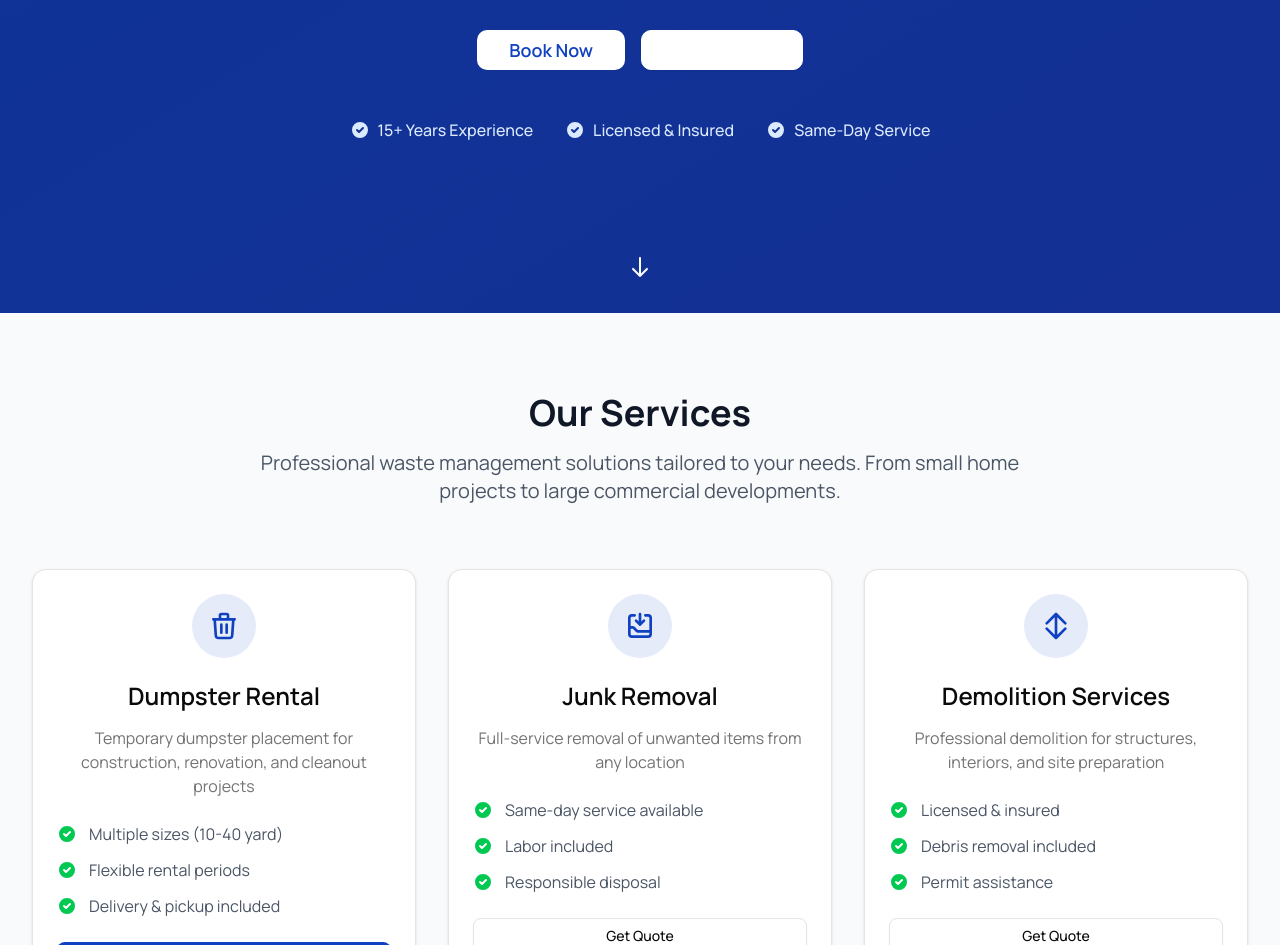
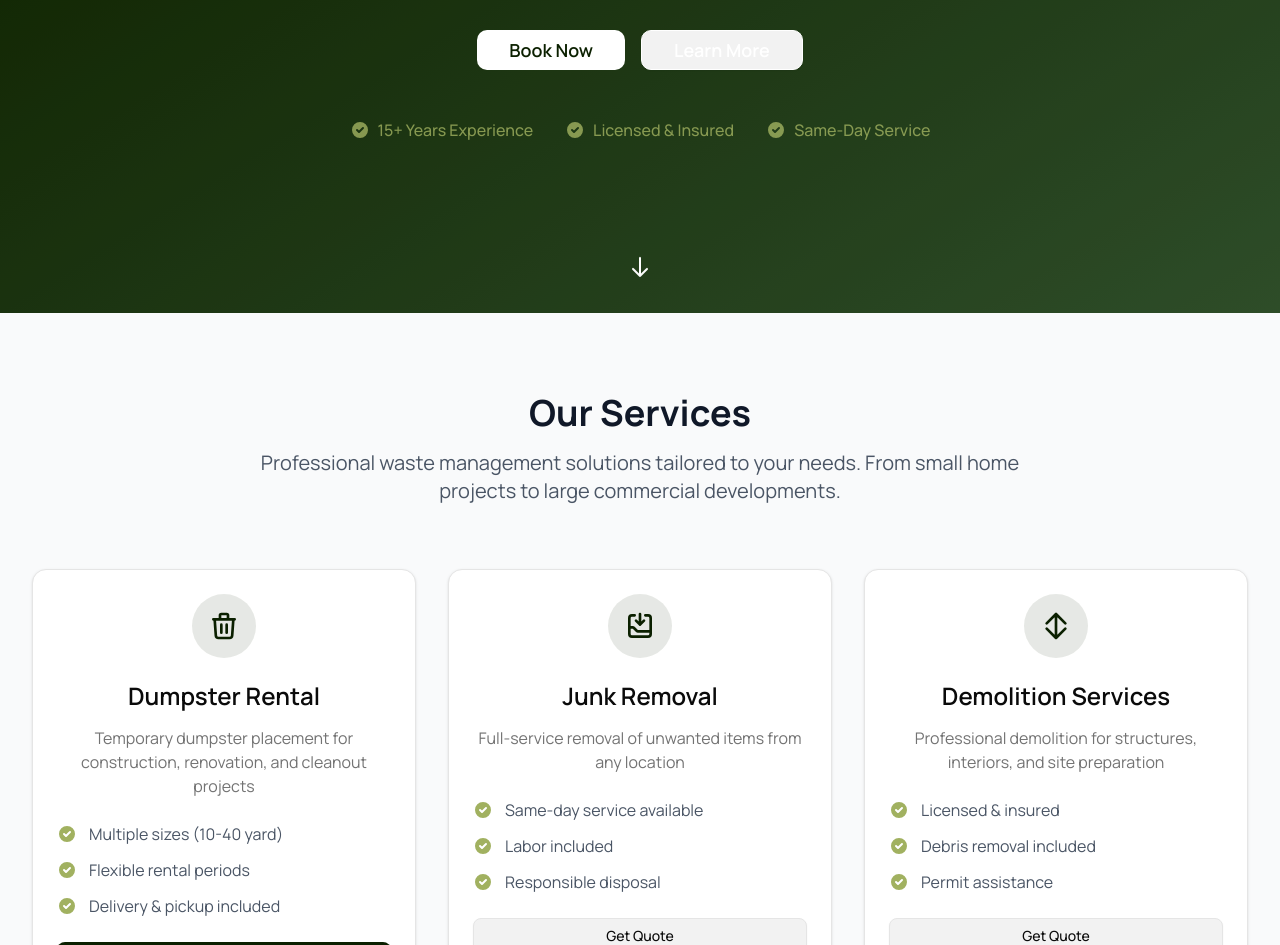
Before and after one commit to davism1787/fisher-waste, a Next.js app: page / in a window 1280 px wide. Shown: the part 487-1432 px from the top of the page. Built offline with nearby package versions, Linux system fonts and the light colour scheme; no server answers.

Commit message:
updated the color theme

```diff
--- a/src/app/globals.css
+++ b/src/app/globals.css
@@ -46,20 +46,20 @@
 
 :root {
   --radius: 0.625rem;
-  --background: oklch(1 0 0);
+  --background: oklch(0.961 0 0); /* Off-White #F5F5F5 */
   --foreground: oklch(0.145 0 0);
   --card: oklch(1 0 0);
   --card-foreground: oklch(0.145 0 0);
   --popover: oklch(1 0 0);
   --popover-foreground: oklch(0.145 0 0);
-  --primary: oklch(0.439 0.204 263.6); /* Airtasker blue #0A65FC */
+  --primary: oklch(0.218 0.073 132.98); /* Deep Green #253B21 */
   --primary-foreground: oklch(0.985 0 0);
-  --secondary: oklch(0.97 0 0);
-  --secondary-foreground: oklch(0.205 0 0);
+  --secondary: oklch(0.448 0.084 140.73); /* Medium Green #4A704A */
+  --secondary-foreground: oklch(0.985 0 0);
   --muted: oklch(0.97 0 0);
   --muted-foreground: oklch(0.556 0 0);
-  --accent: oklch(0.97 0 0);
-  --accent-foreground: oklch(0.205 0 0);
+  --accent: oklch(0.729 0.107 118.35); /* Light Green #8BC34A */
+  --accent-foreground: oklch(0.145 0 0);
   --destructive: oklch(0.577 0.245 27.325);
   --border: oklch(0.922 0 0);
   --input: oklch(0.922 0 0);
@@ -86,14 +86,14 @@
   --card-foreground: oklch(0.985 0 0);
   --popover: oklch(0.205 0 0);
   --popover-foreground: oklch(0.985 0 0);
-  --primary: oklch(0.922 0 0);
-  --primary-foreground: oklch(0.205 0 0);
-  --secondary: oklch(0.269 0 0);
+  --primary: oklch(0.218 0.073 132.98); /* Deep Green #253B21 */
+  --primary-foreground: oklch(0.985 0 0);
+  --secondary: oklch(0.448 0.084 140.73); /* Medium Green #4A704A */
   --secondary-foreground: oklch(0.985 0 0);
   --muted: oklch(0.269 0 0);
   --muted-foreground: oklch(0.708 0 0);
-  --accent: oklch(0.269 0 0);
-  --accent-foreground: oklch(0.985 0 0);
+  --accent: oklch(0.729 0.107 118.35); /* Light Green #8BC34A */
+  --accent-foreground: oklch(0.145 0 0);
   --destructive: oklch(0.704 0.191 22.216);
   --border: oklch(1 0 0 / 10%);
   --input: oklch(1 0 0 / 15%);
--- a/src/components/booking-section.tsx
+++ b/src/components/booking-section.tsx
@@ -327,12 +327,12 @@ export function BookingSection() {
                   {submitStatus.type && (
                     <div className={`p-4 rounded-lg ${
                       submitStatus.type === 'success'
-                        ? 'bg-green-50 border border-green-200 text-green-800'
+                        ? 'bg-accent/10 border border-accent/20 text-accent'
                         : 'bg-red-50 border border-red-200 text-red-800'
                     }`}>
                       <div className="flex items-center space-x-2">
                         {submitStatus.type === 'success' ? (
-                          <svg className="w-5 h-5 text-green-500" fill="currentColor" viewBox="0 0 20 20">
+                          <svg className="w-5 h-5 text-accent" fill="currentColor" viewBox="0 0 20 20">
                             <path fillRule="evenodd" d="M10 18a8 8 0 100-16 8 8 0 000 16zm3.707-9.293a1 1 0 00-1.414-1.414L9 10.586 7.707 9.293a1 1 0 00-1.414 1.414l2 2a1 1 0 001.414 0l4-4z" clipRule="evenodd" />
                           </svg>
                         ) : (
--- a/src/components/contact-section.tsx
+++ b/src/components/contact-section.tsx
@@ -186,12 +186,12 @@ export function ContactSection() {
                 {submitStatus.type && (
                   <div className={`p-4 rounded-lg ${
                     submitStatus.type === 'success'
-                      ? 'bg-green-50 border border-green-200 text-green-800'
+                      ? 'bg-accent/10 border border-accent/20 text-accent'
                       : 'bg-red-50 border border-red-200 text-red-800'
                   }`}>
                     <div className="flex items-center space-x-2">
                       {submitStatus.type === 'success' ? (
-                        <svg className="w-5 h-5 text-green-500" fill="currentColor" viewBox="0 0 20 20">
+                        <svg className="w-5 h-5 text-accent" fill="currentColor" viewBox="0 0 20 20">
                           <path fillRule="evenodd" d="M10 18a8 8 0 100-16 8 8 0 000 16zm3.707-9.293a1 1 0 00-1.414-1.414L9 10.586 7.707 9.293a1 1 0 00-1.414 1.414l2 2a1 1 0 001.414 0l4-4z" clipRule="evenodd" />
                         </svg>
                       ) : (
--- a/src/components/hero-section.tsx
+++ b/src/components/hero-section.tsx
@@ -31,7 +31,7 @@ export function HeroSection() {
       {/* Parallax Background */}
       <div
         ref={parallaxRef}
-        className="absolute inset-0 bg-gradient-to-br from-primary to-blue-800 parallax"
+        className="absolute inset-0 bg-gradient-to-br from-primary to-secondary parallax"
       >
         <div className="absolute inset-0 bg-black/20"></div>
       </div>
@@ -40,10 +40,10 @@ export function HeroSection() {
       <div className="relative z-10 text-center text-white px-4 sm:px-6 lg:px-8 max-w-4xl mx-auto">
         <h1 className="text-4xl sm:text-5xl md:text-6xl font-bold mb-6 leading-tight">
           Professional Waste Management
-          <span className="block text-blue-200">Solutions in Houston</span>
+          <span className="block text-accent">Solutions in Houston</span>
         </h1>
 
-        <p className="text-xl sm:text-2xl mb-8 text-blue-100 max-w-2xl mx-auto">
+        <p className="text-xl sm:text-2xl mb-8 text-accent/80 max-w-2xl mx-auto">
           Reliable dumpster rentals, junk removal, and demolition services.
           Same-day availability with transparent pricing.
         </p>
@@ -68,7 +68,7 @@ export function HeroSection() {
         </div>
 
         {/* Trust Indicators */}
-        <div className="mt-12 flex flex-wrap justify-center items-center gap-8 text-blue-100">
+        <div className="mt-12 flex flex-wrap justify-center items-center gap-8 text-accent/80">
           <div className="flex items-center space-x-2">
             <svg className="w-5 h-5" fill="currentColor" viewBox="0 0 20 20">
               <path fillRule="evenodd" d="M10 18a8 8 0 100-16 8 8 0 000 16zm3.707-9.293a1 1 0 00-1.414-1.414L9 10.586 7.707 9.293a1 1 0 00-1.414 1.414l2 2a1 1 0 001.414 0l4-4z" clipRule="evenodd" />
--- a/src/components/navigation.tsx
+++ b/src/components/navigation.tsx
@@ -46,7 +46,7 @@ export function Navigation() {
                 className={`px-3 py-2 text-sm font-medium transition-colors ${
                   isScrolled
                     ? "text-gray-700 hover:text-primary"
-                    : "text-white hover:text-blue-200"
+                    : "text-white hover:text-accent"
                 }`}
               >
                 Services
@@ -56,7 +56,7 @@ export function Navigation() {
                 className={`px-3 py-2 text-sm font-medium transition-colors ${
                   isScrolled
                     ? "text-gray-700 hover:text-primary"
-                    : "text-white hover:text-blue-200"
+                    : "text-white hover:text-accent"
                 }`}
               >
                 FAQ
@@ -66,7 +66,7 @@ export function Navigation() {
                 className={`px-3 py-2 text-sm font-medium transition-colors ${
                   isScrolled
                     ? "text-gray-700 hover:text-primary"
-                    : "text-white hover:text-blue-200"
+                    : "text-white hover:text-accent"
                 }`}
               >
                 Contact
--- a/src/components/services-section.tsx
+++ b/src/components/services-section.tsx
@@ -62,19 +62,19 @@ export function ServicesSection() {
             <CardContent>
               <ul className="space-y-3 mb-6">
                 <li className="flex items-center text-gray-600">
-                  <svg className="w-5 h-5 text-green-500 mr-3" fill="currentColor" viewBox="0 0 20 20">
+                  <svg className="w-5 h-5 text-accent mr-3" fill="currentColor" viewBox="0 0 20 20">
                     <path fillRule="evenodd" d="M10 18a8 8 0 100-16 8 8 0 000 16zm3.707-9.293a1 1 0 00-1.414-1.414L9 10.586 7.707 9.293a1 1 0 00-1.414 1.414l2 2a1 1 0 001.414 0l4-4z" clipRule="evenodd" />
                   </svg>
                   Multiple sizes (10-40 yard)
                 </li>
                 <li className="flex items-center text-gray-600">
-                  <svg className="w-5 h-5 text-green-500 mr-3" fill="currentColor" viewBox="0 0 20 20">
+                  <svg className="w-5 h-5 text-accent mr-3" fill="currentColor" viewBox="0 0 20 20">
                     <path fillRule="evenodd" d="M10 18a8 8 0 100-16 8 8 0 000 16zm3.707-9.293a1 1 0 00-1.414-1.414L9 10.586 7.707 9.293a1 1 0 00-1.414 1.414l2 2a1 1 0 001.414 0l4-4z" clipRule="evenodd" />
                   </svg>
                   Flexible rental periods
                 </li>
                 <li className="flex items-center text-gray-600">
-                  <svg className="w-5 h-5 text-green-500 mr-3" fill="currentColor" viewBox="0 0 20 20">
+                  <svg className="w-5 h-5 text-accent mr-3" fill="currentColor" viewBox="0 0 20 20">
                     <path fillRule="evenodd" d="M10 18a8 8 0 100-16 8 8 0 000 16zm3.707-9.293a1 1 0 00-1.414-1.414L9 10.586 7.707 9.293a1 1 0 00-1.414 1.414l2 2a1 1 0 001.414 0l4-4z" clipRule="evenodd" />
                   </svg>
                   Delivery & pickup included
@@ -102,19 +102,19 @@ export function ServicesSection() {
             <CardContent>
               <ul className="space-y-3 mb-6">
                 <li className="flex items-center text-gray-600">
-                  <svg className="w-5 h-5 text-green-500 mr-3" fill="currentColor" viewBox="0 0 20 20">
+                  <svg className="w-5 h-5 text-accent mr-3" fill="currentColor" viewBox="0 0 20 20">
                     <path fillRule="evenodd" d="M10 18a8 8 0 100-16 8 8 0 000 16zm3.707-9.293a1 1 0 00-1.414-1.414L9 10.586 7.707 9.293a1 1 0 00-1.414 1.414l2 2a1 1 0 001.414 0l4-4z" clipRule="evenodd" />
                   </svg>
                   Same-day service available
                 </li>
                 <li className="flex items-center text-gray-600">
-                  <svg className="w-5 h-5 text-green-500 mr-3" fill="currentColor" viewBox="0 0 20 20">
+                  <svg className="w-5 h-5 text-accent mr-3" fill="currentColor" viewBox="0 0 20 20">
                     <path fillRule="evenodd" d="M10 18a8 8 0 100-16 8 8 0 000 16zm3.707-9.293a1 1 0 00-1.414-1.414L9 10.586 7.707 9.293a1 1 0 00-1.414 1.414l2 2a1 1 0 001.414 0l4-4z" clipRule="evenodd" />
                   </svg>
                   Labor included
                 </li>
                 <li className="flex items-center text-gray-600">
-                  <svg className="w-5 h-5 text-green-500 mr-3" fill="currentColor" viewBox="0 0 20 20">
+                  <svg className="w-5 h-5 text-accent mr-3" fill="currentColor" viewBox="0 0 20 20">
                     <path fillRule="evenodd" d="M10 18a8 8 0 100-16 8 8 0 000 16zm3.707-9.293a1 1 0 00-1.414-1.414L9 10.586 7.707 9.293a1 1 0 00-1.414 1.414l2 2a1 1 0 001.414 0l4-4z" clipRule="evenodd" />
                   </svg>
                   Responsible disposal
@@ -142,19 +142,19 @@ export function ServicesSection() {
             <CardContent>
               <ul className="space-y-3 mb-6">
                 <li className="flex items-center text-gray-600">
-                  <svg className="w-5 h-5 text-green-500 mr-3" fill="currentColor" viewBox="0 0 20 20">
+                  <svg className="w-5 h-5 text-accent mr-3" fill="currentColor" viewBox="0 0 20 20">
                     <path fillRule="evenodd" d="M10 18a8 8 0 100-16 8 8 0 000 16zm3.707-9.293a1 1 0 00-1.414-1.414L9 10.586 7.707 9.293a1 1 0 00-1.414 1.414l2 2a1 1 0 001.414 0l4-4z" clipRule="evenodd" />
                   </svg>
                   Licensed & insured
                 </li>
                 <li className="flex items-center text-gray-600">
-                  <svg className="w-5 h-5 text-green-500 mr-3" fill="currentColor" viewBox="0 0 20 20">
+                  <svg className="w-5 h-5 text-accent mr-3" fill="currentColor" viewBox="0 0 20 20">
                     <path fillRule="evenodd" d="M10 18a8 8 0 100-16 8 8 0 000 16zm3.707-9.293a1 1 0 00-1.414-1.414L9 10.586 7.707 9.293a1 1 0 00-1.414 1.414l2 2a1 1 0 001.414 0l4-4z" clipRule="evenodd" />
                   </svg>
                   Debris removal included
                 </li>
                 <li className="flex items-center text-gray-600">
-                  <svg className="w-5 h-5 text-green-500 mr-3" fill="currentColor" viewBox="0 0 20 20">
+                  <svg className="w-5 h-5 text-accent mr-3" fill="currentColor" viewBox="0 0 20 20">
                     <path fillRule="evenodd" d="M10 18a8 8 0 100-16 8 8 0 000 16zm3.707-9.293a1 1 0 00-1.414-1.414L9 10.586 7.707 9.293a1 1 0 00-1.414 1.414l2 2a1 1 0 001.414 0l4-4z" clipRule="evenodd" />
                   </svg>
                   Permit assistance
```
Also changed, not shown: 1 other file (tests, documents, lock files or other folders).
